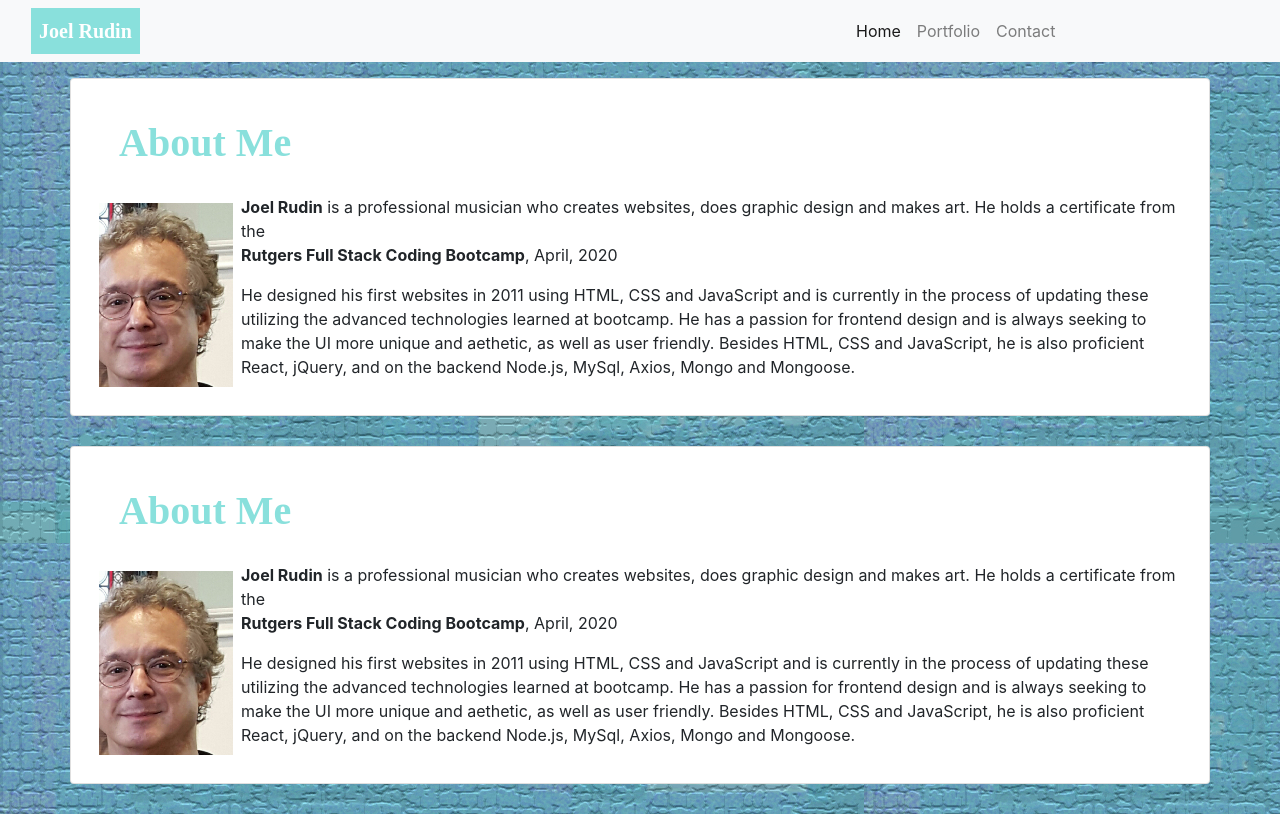
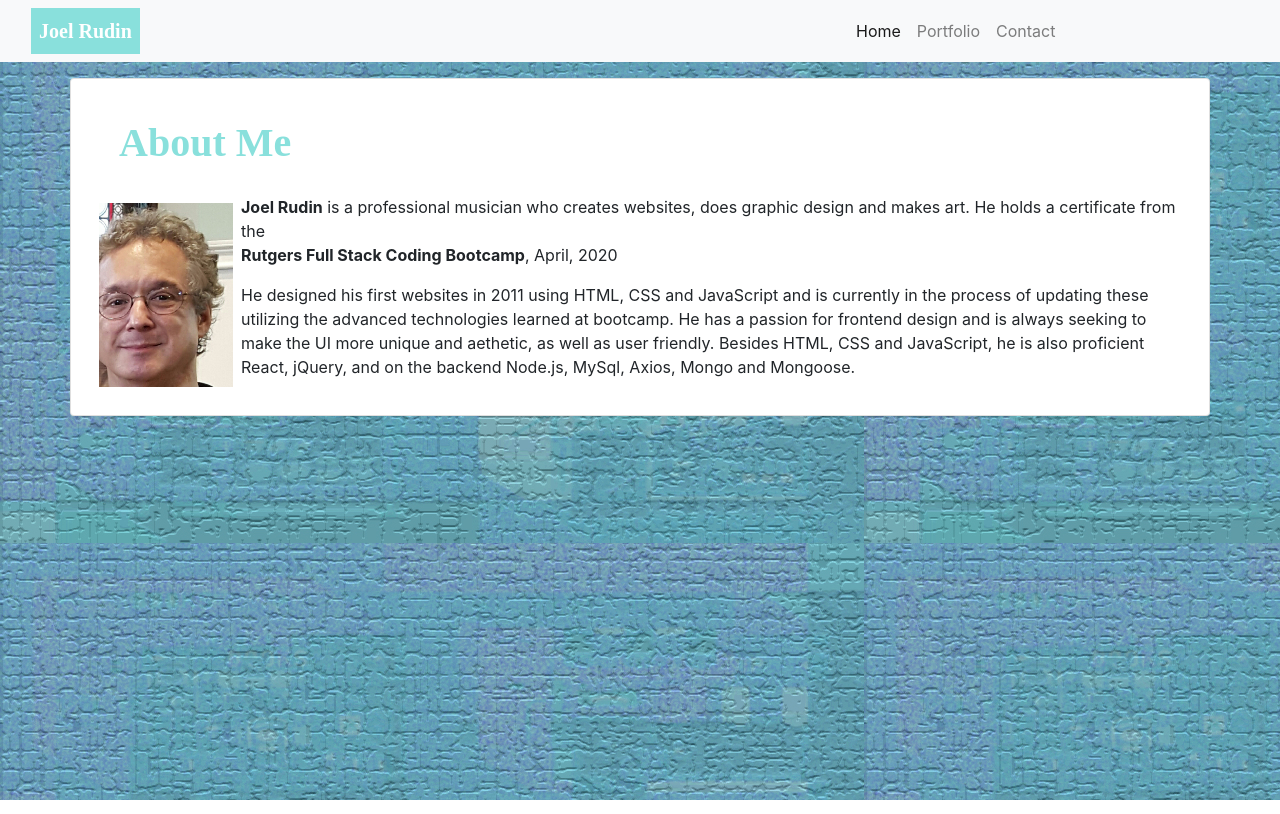
Before and after one commit to Jaliov/React-Portfolio, a React (Create React App) app: page /home in a window 1280 px wide. Built offline with nearby package versions, Linux system fonts and the light colour scheme.

Commit message:
components

```diff
--- a/src/App.js
+++ b/src/App.js
@@ -2,8 +2,8 @@
 import React, { Component } from "react";
 import CardDisplay from "./components/Card";
  import ShowBio from "./components/Bio";
-// import Home from "./components/Home";
-import Bio from "./components/Bio";
+//  import Home from "./components/Home";
+ import Bio from "./components/Bio";
 
 import ContactInfo from "./components/Contact";
 import "bootstrap/dist/css/bootstrap.min.css";
@@ -20,9 +20,9 @@ class App extends Component {
        <div>
           <NavElement />
           <Switch>
-            <Route exact path="/" component={Bio}></Route>
+            <Route exact path="/" component={ShowBio}></Route>
 
-           <Route exact path="/home" component={ShowBio}></Route>
+          <Route exact path="/home" component={Bio}></Route>
 
           <Route exact path="/portfolio" component={CardDisplay}></Route>
 
--- a/src/components/Home.js
+++ b/src/components/Home.js
@@ -1,7 +1,7 @@
 import React from "react";
 import { Link } from "react-router-dom";
-import { BrowserRouter as Router, Route} from "react-router-dom";
-import Bio from "./Bio"
+// import { BrowserRouter as Router, Route} from "react-router-dom";
+// import Bio from "./Bio"
 function NavElement() {
   return (
      <React.Fragment>
@@ -37,9 +37,7 @@ function NavElement() {
           </div>
         </div>
       </nav>
-      <Router>
-      <Route exact path="/home" component={Bio}></Route>
-      </Router>
+
       </React.Fragment>
   );
 }
```
